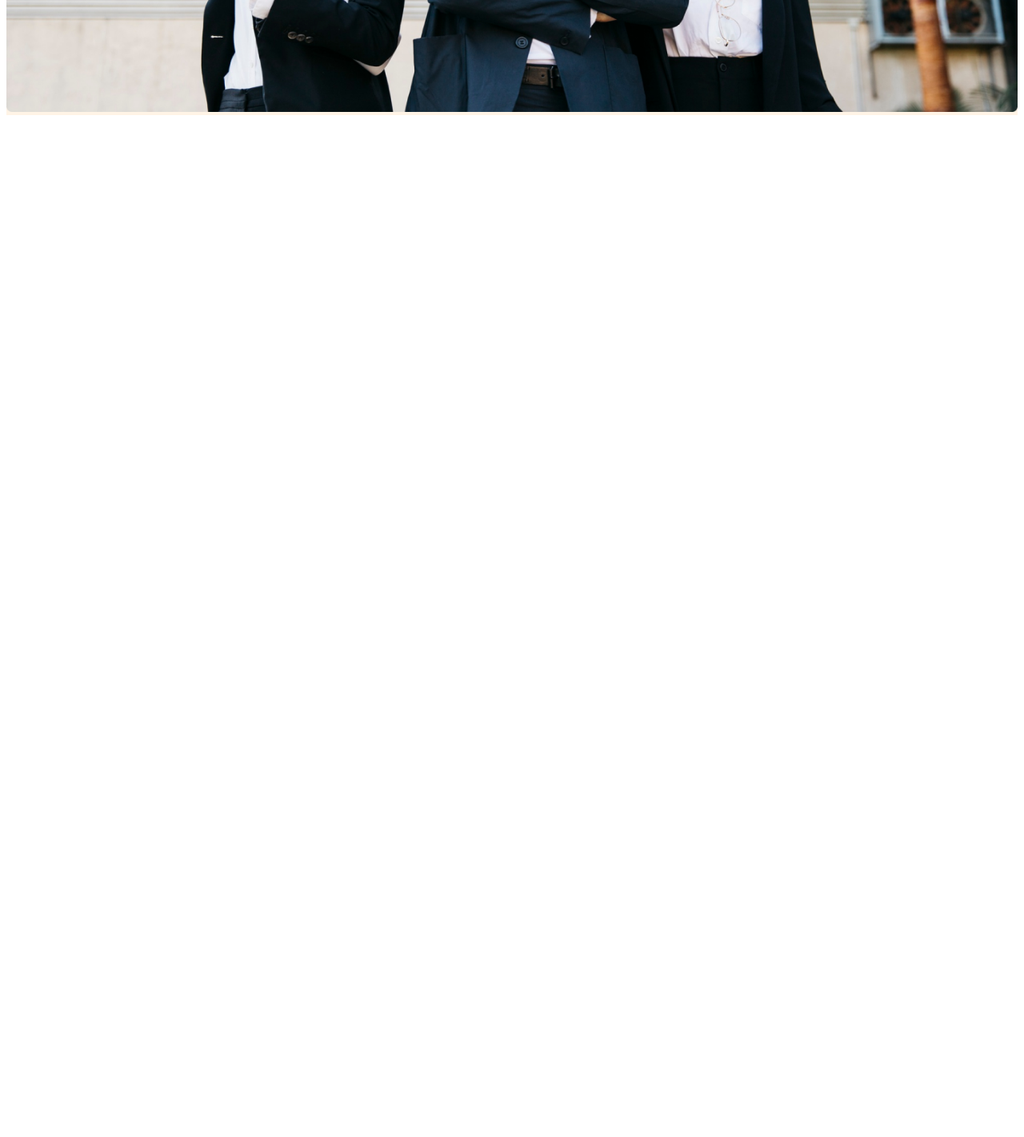
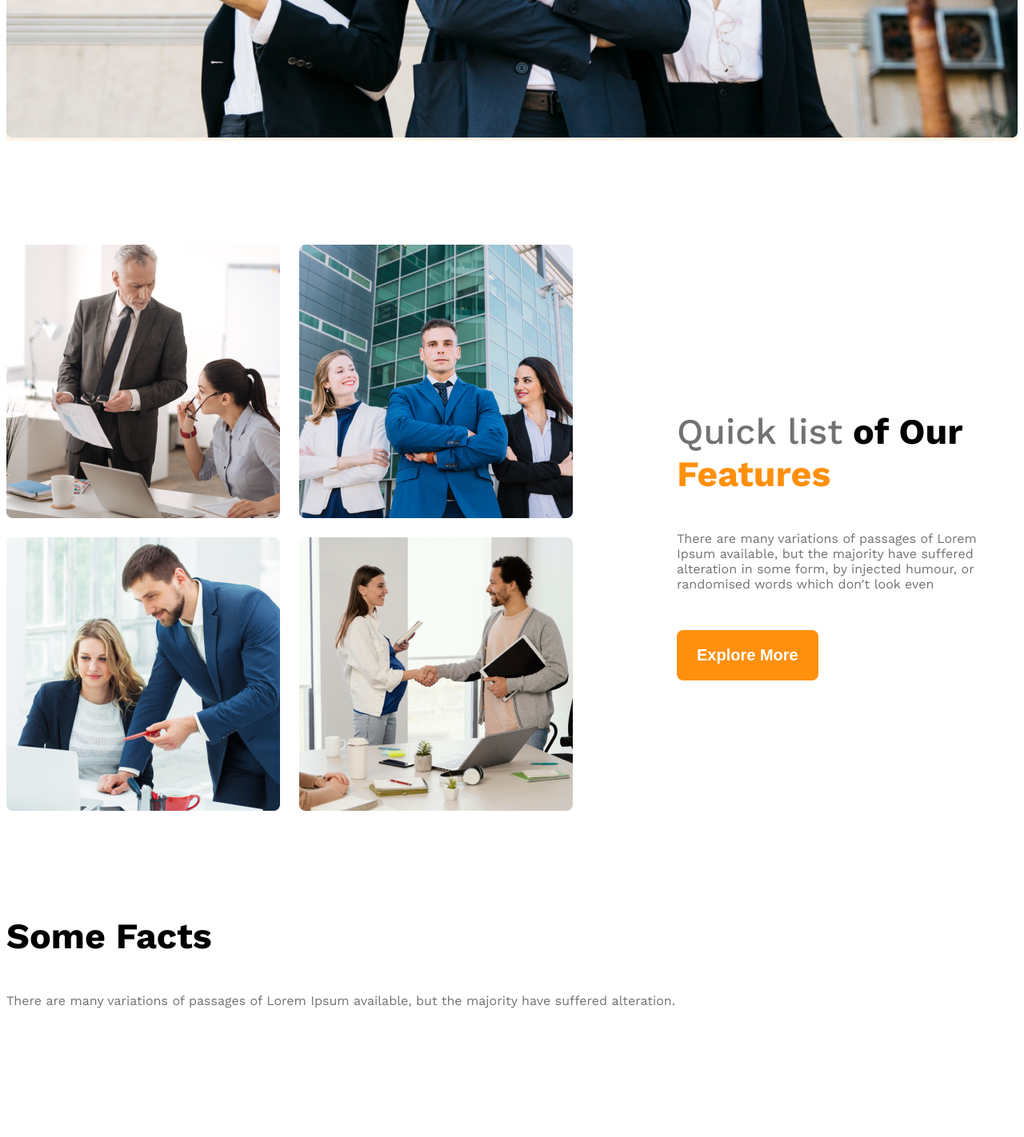
Before and after one commit to mdtaiyebsiyam/2nd-basic-responsive-project, a plain HTML site: page index.html in a window 1280 px wide. Shown: the part 1030-2452 px from the top of the page at 80% size. Before the commit the page ends 1182 px from the top, so only its background shows below. Drawn offline with nearby package versions, Linux system fonts and the light colour scheme.

Commit message:
made team responsive and added a fact structure

```diff
--- a/index.html
+++ b/index.html
@@ -46,7 +46,63 @@
       </div>
     </header>
 
-    <main></main>
+    <main>
+      <!-- teams section start-->
+      <section class="teams display-flex">
+        <div class="team-img-container">
+          <img src="images/team1.png" alt="two architects discussing work" />
+          <img src="images/team2.png" alt="two architects discussing work" />
+          <img src="images/team3.png" alt="two architects discussing work" />
+          <img src="images/team4.png" alt="two architects discussing work" />
+        </div>
+        <div class="our-features">
+          <h3 class="section-title">
+            <span class="quick-list text-light-gray">Quick list</span>
+            <span>of Our</span>
+            <span class="text-primary">Features</span>
+          </h3>
+          <p class="feature-discription text-light-gray">
+            There are many variations of passages of Lorem Ipsum available, but
+            the majority have suffered alteration in some form, by injected
+            humour, or randomised words which don't look even
+          </p>
+          <button class="btn-primary">Explore More</button>
+        </div>
+      </section>
+      <!-- features will enjoy -->
+      <section>
+        <h3 class="section-title">Some Facts</h3>
+        <p class="text-light-gray">
+          There are many variations of passages of Lorem Ipsum available, but
+          the majority have suffered alteration.
+        </p>
+        <div class="facts-container">
+          <div class="fact">
+            <img src="" alt="" class="fact-icon" />
+            <h4 class="fac-number"></h4>
+            <h5 class="fact-name"></h5>
+          </div>
+          <div class="fact">
+            <img src="" alt="" class="fact-icon" />
+            <h4 class="fac-number"></h4>
+            <h5 class="fact-name"></h5>
+          </div>
+          <div class="fact">
+            <img src="" alt="" class="fact-icon" />
+            <h4 class="fac-number"></h4>
+            <h5 class="fact-name"></h5>
+          </div>
+          <div class="fact">
+            <img src="" alt="" class="fact-icon" />
+            <h4 class="fac-number"></h4>
+            <h5 class="fact-name"></h5>
+          </div>
+        </div>
+      </section>
+
+      <!-- some facts -->
+      <section class="some-facts"></section>
+    </main>
 
     <footer></footer>
   </body>
--- a/styles/architects.css
+++ b/styles/architects.css
@@ -12,6 +12,9 @@
 /* shared styles */
 .display-flex {
   display: flex;
+}
+.text-primary {
+  color: #ff900e;
 }
 .text-gray {
   color: #424242;
@@ -30,6 +33,18 @@
   font-weight: 600;
   border: none;
   border-radius: 8px;
+  margin-top: 32px;
+}
+main {
+  max-width: 1440px;
+  margin: 0 auto;
+}
+main > section {
+  margin-top: 130px;
+}
+.section-title {
+  font-size: 2.8rem;
+  font-weight: 700;
 }
 /* header styles */
 
@@ -69,10 +84,42 @@
 .banner-image {
   width: 100%;
 }
+/* teams related styles */
+.teams {
+  align-items: center;
+}
+.team-img-container {
+  display: grid;
+  grid-template-columns: repeat(2, 1fr);
+  gap: 24px;
+}
+.our-features {
+  margin-left: 130px;
+  max-width: 530px;
+}
+.quick-list {
+  font-weight: 500;
+}
 /* responsive media query */
 @media screen and (max-width: 576px) {
   .navbar,
-  .nav-links {
+  .nav-links,
+  .teams {
     flex-direction: column;
   }
+  .team-img-container {
+    grid-template-columns: repeat(1, 1fr);
+  }
+  .our-features {
+    margin-left: 30px;
+  }
 }
+/* media query for mobile devices */
+@media screen and (min-width: 576px) and (max-width: 992px) {
+  .teams {
+    flex-direction: column;
+  }
+  .our-features {
+    margin-left: 50px auto;
+  }
+}
```
